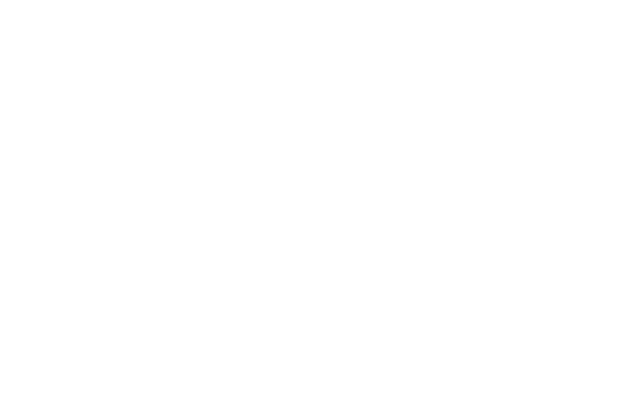
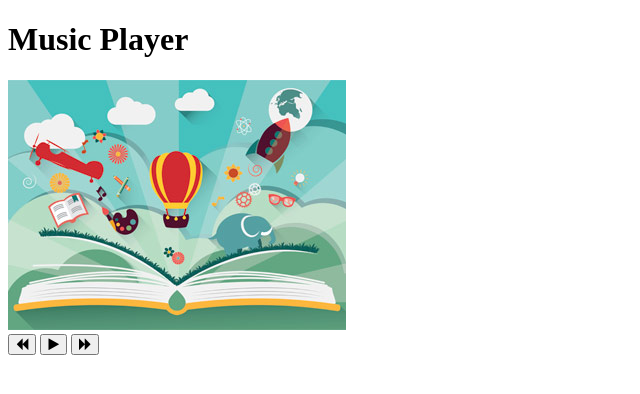
Before and after one commit to ifaisaldev/music-player, a plain HTML site: page index.html in a window 1280 px wide. Shown: the whole page, without its empty margins (0-640 px from the left). Drawn offline with Linux system fonts and the light colour scheme.

Commit message:
HTML has done.

```diff
--- a/index.html
+++ b/index.html
@@ -3,11 +3,35 @@
 <head>
   <meta charset="UTF-8">
   <meta name="viewport" content="width=device-width, initial-scale=1.0">
+  <link rel="stylesheet" href="https://cdnjs.cloudflare.com/ajax/libs/font-awesome/4.7.0/css/font-awesome.min.css" integrity="sha512-SfTiTlX6kk+qitfevl/7LibUOeJWlt9rbyDn92a1DqWOw9vWG2MFoays0sgObmWazO5BQPiFucnnEAjpAB+/Sw==" crossorigin="anonymous" />
   <link rel="stylesheet" href="css/style.css">
   <title>Music Player</title>
 </head>
 <body>
-  <!-- start here -->
+  <h1>Music Player</h1>
+    <div class="music-container" id="music-container">
+      <div class="music-info">
+        <h4 id="title"></h4>
+        <div class="progress-container" id="progress-container">
+          <div class="progress" id="progress"></div>
+        </div>
+      </div>
+      <audio src="music/ukulele.mp3" id="audio"></audio>
+      <div class="img-container">
+        <img src="img/ukulele.jpg"  alt="music cover" id="cover">
+      </div>
+      <div class="navigation">
+        <button id="prev" class="action-btn">
+          <i class="fa fa-backward"></i>
+        </button>
+        <button id="play" class="action-btn action-btn-big">
+          <i class="fa fa-play" ></i>
+        </button>
+        <button id="prev" class="action-btn">
+          <i class="fa fa-forward"></i>
+        </button>
+      </div>
+    </div>
 
 
   <!-- js -->
```
Also changed, not shown: 3 other files.
